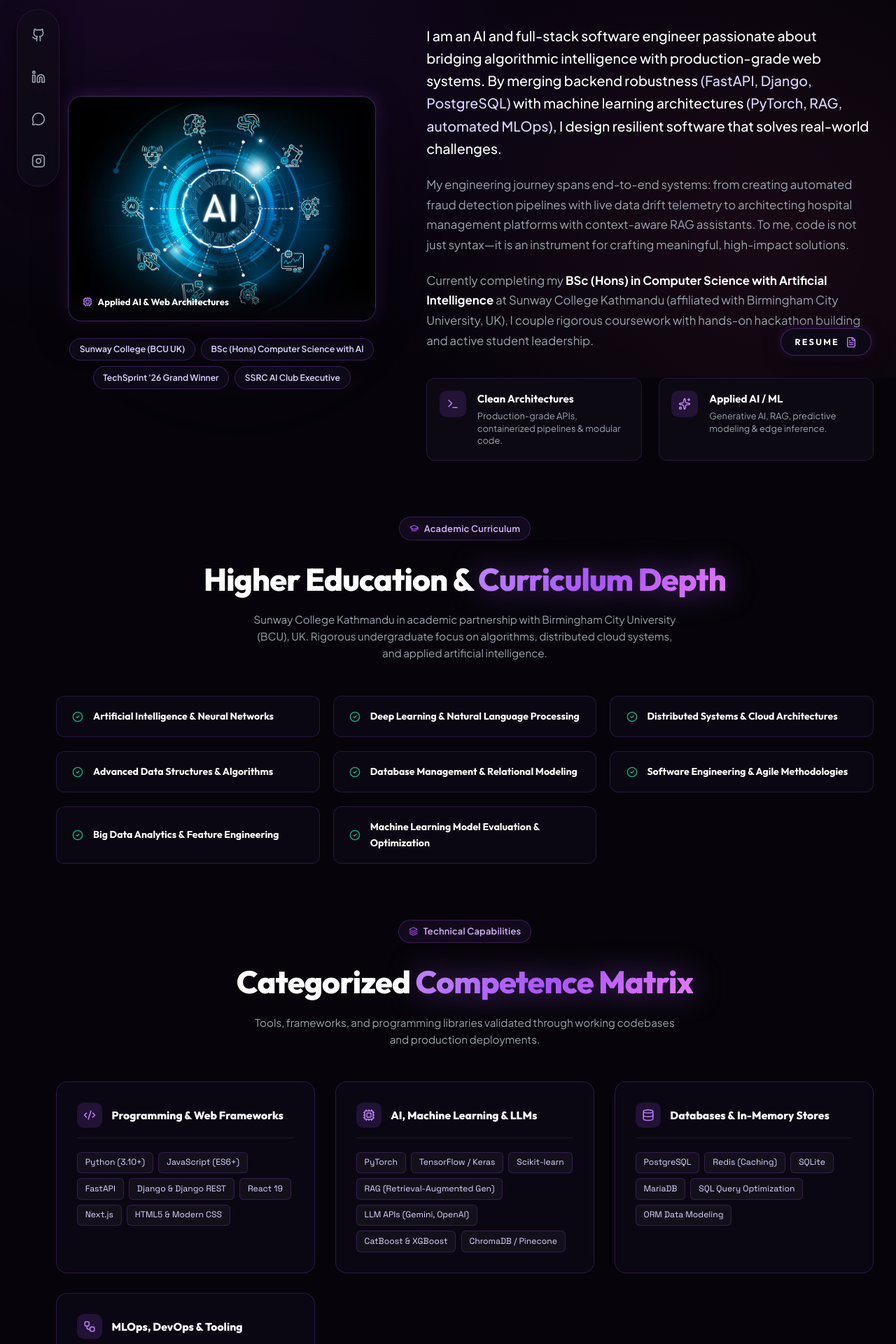
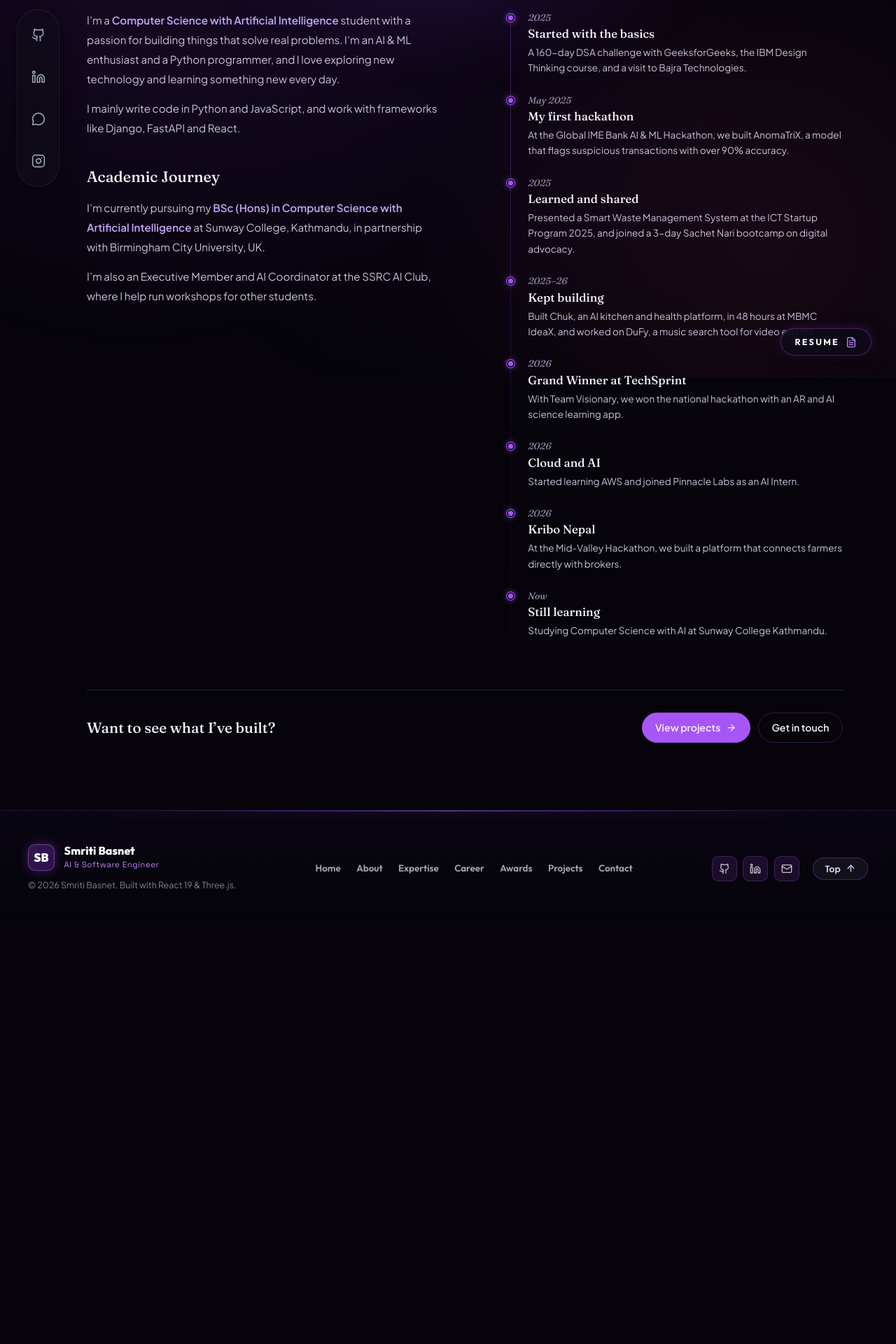
Before and after one commit to Smritibasnet09/Personal-Portfolio, a React (Vite) app: page /about in a window 1280 px wide. Shown: the part 260-2180 px from the top of the page at 70% size. After the commit the page ends 1575 px from the top, so only its background shows below. Built offline with nearby package versions, Linux system fonts and the light colour scheme.

Commit message:
New update in about section

```diff
--- a/src/About.jsx
+++ b/src/About.jsx
@@ -1,321 +1,411 @@
-import React from 'react';
+import React, { useEffect, useRef, useState } from 'react';
 import { Link } from 'react-router-dom';
-import DifImg from './assets/dif.png';
-import {
-  GraduationCap,
-  Award,
-  Terminal,
-  Sparkles,
-  Cpu,
-  Layers,
-  Code2,
-  Users,
-  Compass,
-  CheckCircle2,
-  BookOpen,
-  ArrowRight,
-  Database,
-  Workflow,
-} from 'lucide-react';
+import { ArrowRight } from 'lucide-react';
 
-const ACADEMIC_MODULES = [
-  'Artificial Intelligence & Neural Networks',
-  'Deep Learning & Natural Language Processing',
-  'Distributed Systems & Cloud Architectures',
-  'Advanced Data Structures & Algorithms',
-  'Database Management & Relational Modeling',
-  'Software Engineering & Agile Methodologies',
-  'Big Data Analytics & Feature Engineering',
-  'Machine Learning Model Evaluation & Optimization',
-];
+/* ------------------------------------------------------------------ */
+/*  Styles (everything lives in this one file)                        */
+/*  Layout: bio on the left, a small clear journey on the right.      */
+/*  Headings use a serif (Fraunces); body keeps your site's font.     */
+/* ------------------------------------------------------------------ */
 
-const SKILL_MATRIX = [
+const STYLES = `
+@import url('https://fonts.googleapis.com/css2?family=Fraunces:ital,opsz,wght@0,9..144,500;0,9..144,600;1,9..144,500&display=swap');
+
+.ab-section {
+  --ab-line: rgba(168, 85, 247, 0.28);
+  --ab-accent: #a855f7;
+  --ab-text: #f4f1fb;
+  --ab-body: #c9c2dc;
+  --ab-muted: #8f87a8;
+  --ab-hi: #c4a6f5;
+  --ab-serif: 'Fraunces', Georgia, 'Times New Roman', serif;
+
+  position: relative;
+  isolation: isolate;
+  width: 100%;
+  padding: 8rem 2rem 6rem; /* big top padding keeps it clear of the navbar */
+  color: var(--ab-text);
+  overflow-x: clip;
+}
+.ab-section::before {
+  content: '';
+  position: absolute;
+  z-index: -1;
+  top: 60px;
+  left: 50%;
+  width: 700px;
+  height: 300px;
+  max-width: 100%;
+  transform: translateX(-50%);
+  background: radial-gradient(closest-side, rgba(124, 58, 237, 0.16), transparent);
+  filter: blur(30px);
+  pointer-events: none;
+}
+.ab-wrap {
+  max-width: 1080px;
+  margin: 0 auto;
+}
+
+/* ---------- Title ---------- */
+.ab-title {
+  margin: 0 0 3rem;
+  font-family: var(--ab-serif);
+  font-size: clamp(2rem, 5vw, 2.8rem);
+  font-weight: 500;
+  line-height: 1.15;
+  letter-spacing: -0.01em;
+}
+.ab-title em {
+  font-style: italic;
+  color: var(--ab-hi);
+}
+
+/* ---------- Two columns ---------- */
+.ab-cols {
+  display: grid;
+  grid-template-columns: minmax(0, 1fr) minmax(0, 1fr);
+  gap: 4.5rem;
+  align-items: start;
+}
+.ab-left {
+  position: sticky;
+  top: 7rem;
+}
+.ab-h2 {
+  margin: 0 0 0.8rem;
+  font-family: var(--ab-serif);
+  font-size: 1.35rem;
+  font-weight: 500;
+}
+.ab-block {
+  margin-bottom: 2.4rem;
+}
+.ab-block:last-child {
+  margin-bottom: 0;
+}
+.ab-block p {
+  margin: 0 0 0.85rem;
+  font-size: 0.95rem;
+  line-height: 1.85;
+  color: var(--ab-body);
+}
+.ab-block p:last-child {
+  margin-bottom: 0;
+}
+.ab-block strong {
+  font-weight: 600;
+  color: var(--ab-hi);
+}
+
+/* ---------- Journey (small and clear) ---------- */
+.ab-right {
+  padding-left: 1.5rem;
+}
+.ab-line {
+  position: relative;
+  margin: 0;
+  padding: 0;
+  list-style: none;
+}
+.ab-line::before {
+  content: '';
+  position: absolute;
+  top: 8px;
+  bottom: 8px;
+  left: 5px;
+  width: 1px;
+  background: linear-gradient(180deg, var(--ab-line), rgba(168, 85, 247, 0.05));
+}
+.ab-step {
+  position: relative;
+  display: grid;
+  grid-template-columns: 11px minmax(0, 1fr);
+  column-gap: 1.2rem;
+  padding-bottom: 1.5rem;
+  opacity: 0;
+  transform: translateY(12px);
+  transition: opacity 0.55s ease, transform 0.55s cubic-bezier(0.2, 0.7, 0.2, 1);
+}
+.ab-step:last-child {
+  padding-bottom: 0;
+}
+.ab-step.is-seen {
+  opacity: 1;
+  transform: none;
+}
+.ab-dot {
+  position: relative;
+  z-index: 1;
+  width: 11px;
+  height: 11px;
+  margin-top: 0.3rem;
+  background: var(--ab-accent);
+  border: 2px solid #1a0f33;
+  border-radius: 50%;
+  box-shadow: 0 0 0 1px var(--ab-accent), 0 0 10px rgba(168, 85, 247, 0.7);
+}
+.ab-when {
+  display: block;
+  margin-bottom: 0.1rem;
+  font-family: var(--ab-serif);
+  font-size: 0.85rem;
+  font-style: italic;
+  color: var(--ab-muted);
+}
+.ab-step h3 {
+  margin: 0 0 0.25rem;
+  font-family: var(--ab-serif);
+  font-size: 1.05rem;
+  font-weight: 500;
+  line-height: 1.3;
+}
+.ab-step p {
+  margin: 0;
+  font-size: 0.85rem;
+  line-height: 1.65;
+  color: var(--ab-body);
+}
+
+/* ---------- Closing ---------- */
+.ab-end {
+  display: flex;
+  flex-wrap: wrap;
+  align-items: center;
+  justify-content: space-between;
+  gap: 1rem 2rem;
+  margin-top: 4.5rem;
+  padding-top: 2rem;
+  border-top: 1px solid var(--ab-line);
+}
+.ab-end h3 {
+  margin: 0;
+  font-family: var(--ab-serif);
+  font-size: 1.3rem;
+  font-weight: 500;
+}
+.ab-actions {
+  display: flex;
+  flex-wrap: wrap;
+  gap: 0.7rem;
+}
+.ab-btn {
+  display: inline-flex;
+  align-items: center;
+  gap: 0.5rem;
+  padding: 0.6rem 1.15rem;
+  font-size: 0.88rem;
+  font-weight: 600;
+  color: var(--ab-text);
+  text-decoration: none;
+  border: 1px solid var(--ab-line);
+  border-radius: 999px;
+  transition: background 0.2s ease, border-color 0.2s ease;
+}
+.ab-btn:hover {
+  border-color: var(--ab-accent);
+  background: rgba(168, 85, 247, 0.1);
+}
+.ab-btn.is-main {
+  background: var(--ab-accent);
+  border-color: var(--ab-accent);
+}
+.ab-btn.is-main:hover {
+  background: #b46cf8;
+}
+.ab-btn:focus-visible {
+  outline: 2px solid var(--ab-hi);
+  outline-offset: 3px;
+}
+
+/* ---------- Smaller screens: one column ---------- */
+@media (max-width: 900px) {
+  .ab-cols {
+    grid-template-columns: 1fr;
+    gap: 3rem;
+  }
+  .ab-left {
+    position: static;
+  }
+  .ab-right {
+    padding-left: 0;
+  }
+}
+@media (max-width: 600px) {
+  .ab-section {
+    padding: 6.5rem 1.2rem 4rem;
+  }
+  .ab-title {
+    margin-bottom: 2.2rem;
+  }
+  .ab-end {
+    margin-top: 3.4rem;
+  }
+}
+@media (prefers-reduced-motion: reduce) {
+  .ab-step {
+    opacity: 1 !important;
+    transform: none !important;
+    transition: none !important;
+  }
+  .ab-btn {
+    transition: none;
+  }
+}
+`;
+
+/* ------------------------------------------------------------------ */
+/*  Journey (edit here). Keep each text to one short sentence.        */
+/*  when = year or "Mon Year". Order = top to bottom on the page.     */
+/* ------------------------------------------------------------------ */
+
+const JOURNEY = [
   {
-    category: 'Programming & Web Frameworks',
-    icon: <Code2 size={18} />,
-    items: ['Python (3.10+)', 'JavaScript (ES6+)', 'FastAPI', 'Django & Django REST', 'React 19', 'Next.js', 'HTML5 & Modern CSS'],
+    when: '2025',
+    title: 'Started with the basics',
+    text: 'A 160-day DSA challenge with GeeksforGeeks, the IBM Design Thinking course, and a visit to Bajra Technologies.',
   },
   {
-    category: 'AI, Machine Learning & LLMs',
-    icon: <Cpu size={18} />,
-    items: ['PyTorch', 'TensorFlow / Keras', 'Scikit-learn', 'RAG (Retrieval-Augmented Gen)', 'LLM APIs (Gemini, OpenAI)', 'CatBoost & XGBoost', 'ChromaDB / Pinecone'],
+    when: 'May 2025',
+    title: 'My first hackathon',
+    text: 'At the Global IME Bank AI & ML Hackathon, we built AnomaTriX, a model that flags suspicious transactions with over 90% accuracy.',
   },
   {
-    category: 'Databases & In-Memory Stores',
-    icon: <Database size={18} />,
-    items: ['PostgreSQL', 'Redis (Caching)', 'SQLite', 'MariaDB', 'SQL Query Optimization', 'ORM Data Modeling'],
+    when: '2025',
+    title: 'Learned and shared',
+    text: 'Presented a Smart Waste Management System at the ICT Startup Program 2025, and joined a 3-day Sachet Nari bootcamp on digital advocacy.',
   },
   {
-    category: 'MLOps, DevOps & Tooling',
-    icon: <Workflow size={18} />,
-    items: ['Docker & Containerization', 'Apache Airflow (DAGs)', 'MLflow Tracking', 'Evidently AI (Drift)', 'Git & GitHub Workflows', 'Linux / Bash Scripting'],
+    when: '2025–26',
+    title: 'Kept building',
+    text: 'Built Chuk, an AI kitchen and health platform, in 48 hours at MBMC IdeaX, and worked on DuFy, a music search tool for video editors.',
+  },
+  {
+    when: '2026',
+    title: 'Grand Winner at TechSprint',
+    text: 'With Team Visionary, we won the national hackathon with an AR and AI science learning app.',
+  },
+  {
+    when: '2026',
+    title: 'Cloud and AI',
+    text: 'Started learning AWS and joined Pinnacle Labs as an AI Intern.',
+  },
+  {
+    when: '2026',
+    title: 'Kribo Nepal',
+    text: 'At the Mid-Valley Hackathon, we built a platform that connects farmers directly with brokers.',
+  },
+  {
+    when: 'Now',
+    title: 'Still learning',
+    text: 'Studying Computer Science with AI at Sunway College Kathmandu.',
   },
 ];
 
-const LEADERSHIP_MILESTONES = [
-  {
-    role: 'Executive Member & AI Coordinator',
-    org: 'SSRC AI Club — Sunway College Kathmandu',
-    period: '2024 — Present',
-    points: [
-      'Orchestrated 5+ hands-on technical workshops covering PyTorch tensor operations, model fine-tuning, and RAG architectures for 60+ attendees.',
-      'Mentored junior students and peer study groups on pythonic best practices and Kaggle data science workflows.',
-      'Spearheaded internal campus hackathon preparation bootcamps, guiding teams on rapid prototyping and pitching.',
-    ],
-  },
-  {
-    role: 'Active Volunteer & Technology Advocate',
-    org: 'Aaviyanta Foundation & KMC Women Cell',
-    period: '2024',
-    points: [
-      'Conducted digital literacy and technology orientation sessions for young women across local municipal communities.',
-      'Honored with the official Certificate of Appreciation by the Aaviyanta Foundation for proactive grassroots leadership.',
-    ],
-  },
-];
+/* ------------------------------------------------------------------ */
+/*  One step: fades in the first time it scrolls into view            */
+/* ------------------------------------------------------------------ */
 
-const CORE_VALUES = [
-  {
-    title: 'Deterministic Over Black-Box',
-    desc: 'While modern AI offers incredible capability, reliable engineering demands rigorous data validation, explainability metrics, and drift monitoring before production deployment.',
-  },
-  {
-    title: 'Architecture Precedes Implementation',
-    desc: 'Clean database schemas, modular service boundaries, and containerized dependencies prevent technical debt and allow rapid horizontal scaling.',
-  },
-  {
-    title: 'Community-Driven Innovation',
-    desc: 'Knowledge expands through sharing. Mentoring peers and contributing to open-source communities sharpens engineering depth and accelerates collective learning.',
-  },
-];
+function Step({ step }) {
+  const ref = useRef(null);
+  const [seen, setSeen] = useState(false);
+
+  useEffect(() => {
+    const el = ref.current;
+    if (!el) return undefined;
+    if (!('IntersectionObserver' in window)) {
+      setSeen(true);
+      return undefined;
+    }
+    const io = new IntersectionObserver(
+      ([entry]) => {
+        if (entry.isIntersecting) {
+          setSeen(true);
+          io.disconnect();
+        }
+      },
+      { threshold: 0.2 }
+    );
+    io.observe(el);
+    return () => io.disconnect();
+  }, []);
+
+  return (
+    <li ref={ref} className={`ab-step${seen ? ' is-seen' : ''}`}>
+      <span className="ab-dot" aria-hidden="true" />
+      <div>
+        <span className="ab-when">{step.when}</span>
+        <h3>{step.title}</h3>
+        <p>{step.text}</p>
+      </div>
+    </li>
+  );
+}
+
+/* ------------------------------------------------------------------ */
+/*  Page                                                               */
+/* ------------------------------------------------------------------ */
 
 export default function About() {
   return (
-    <section className="about-viewport-section" aria-label="About Smriti Basnet">
-      <div className="about-glow-orb" />
+    <section className="ab-section" aria-label="About Smriti Basnet">
+      <style>{STYLES}</style>
 
-      {/* Page Header */}
-      <div className="section-header-tracked">
-        <span className="tracked-eyebrow">ABOUT ME</span>
-        <h1 className="about-main-heading">
-          Engineering Intelligent Systems with <span className="title-purple-gradient">AI &amp; Scalable Code</span>
+      <div className="ab-wrap">
+        <h1 className="ab-title">
+          Hi, I’m <em>Smriti Basnet</em>
         </h1>
-        <p className="career-subtext">
-          A deep dive into my academic foundations, engineering philosophy, technical toolbox, and leadership contributions.
-        </p>
-      </div>
 
-      {/* Section 1: Visual Identity & Narrative Overview */}
-      <div className="about-grid-layout">
-        {/* Left Side: AI Ecosystem Hologram Card & Credentials */}
-        <div className="about-avatar-column">
-          <div className="about-visual-card">
-            <div className="about-visual-glow" />
-            <div className="about-visual-frame">
-              <img
-                src={DifImg}
-                alt="AI Ecosystem & Intelligence Architecture"
-                className="about-visual-img"
-                loading="lazy"
-              />
-              <div className="about-visual-overlay">
-                <span className="about-visual-label">
-                  <Cpu size={14} className="text-purple" />
-                  <span>Applied AI &amp; Web Architectures</span>
-                </span>
-              </div>
+        <div className="ab-cols">
+          {/* Left: who I am */}
+          <div className="ab-left">
+            <div className="ab-block">
+              <h2 className="ab-h2">Short Bio</h2>
+              <p>
+                I’m a <strong>Computer Science with Artificial Intelligence</strong> student with
+                a passion for building things that solve real problems. I’m an AI &amp; ML
+                enthusiast and a Python programmer, and I love exploring new technology and
+                learning something new every day.
+              </p>
+              <p>
+                I mainly write code in Python and JavaScript, and work with frameworks like
+                Django, FastAPI and React.
+              </p>
+            </div>
+
+            <div className="ab-block">
+              <h2 className="ab-h2">Academic Journey</h2>
+              <p>
+                I’m currently pursuing my{' '}
+                <strong>BSc (Hons) in Computer Science with Artificial Intelligence</strong> at
+                Sunway College, Kathmandu, in partnership with Birmingham City University, UK.
+              </p>
+              <p>
+                I’m also an Executive Member and AI Coordinator at the SSRC AI Club, where I help
+                run workshops for other students.
+              </p>
             </div>
           </div>
 
-          {/* Key Badges */}
-          <div className="about-tags-row">
-            <span className="tech-badge-glow">Sunway College (BCU UK)</span>
-            <span className="tech-badge-glow">BSc (Hons) Computer Science with AI</span>
-            <span className="tech-badge-glow">TechSprint '26 Grand Winner</span>
-            <span className="tech-badge-glow">SSRC AI Club Executive</span>
+          {/* Right: my journey */}
+          <div className="ab-right">
+            <h2 className="ab-h2">My journey so far</h2>
+            <ol className="ab-line">
+              {JOURNEY.map((step) => (
+                <Step key={step.title} step={step} />
+              ))}
+            </ol>
           </div>
         </div>
 
-        {/* Right Side: Narrative Copy */}
-        <div className="about-text-column">
-          <div className="about-copy-card">
-            <p className="about-lead-paragraph">
-              I am an AI and full-stack software engineer passionate about bridging algorithmic intelligence with production-grade web systems.
-              By merging backend robustness <em>(FastAPI, Django, PostgreSQL)</em> with machine learning architectures <em>(PyTorch, RAG, automated MLOps)</em>,
-              I design resilient software that solves real-world challenges.
-            </p>
-
-            <p className="about-body-paragraph">
-              My engineering journey spans end-to-end systems: from creating automated fraud detection pipelines with live data drift telemetry
-              to architecting hospital management platforms with context-aware RAG assistants. To me, code is not just syntax—it is an instrument
-              for crafting meaningful, high-impact solutions.
-            </p>
-
-            <p className="about-body-paragraph">
-              Currently completing my <strong>BSc (Hons) in Computer Science with Artificial Intelligence</strong> at Sunway College Kathmandu
-              (affiliated with Birmingham City University, UK), I couple rigorous coursework with hands-on hackathon building and active student leadership.
-            </p>
-
-            {/* Quick Feature Pillars */}
-            <div className="about-pillars-grid">
-              <div className="pillar-item">
-                <div className="pillar-icon">
-                  <Terminal size={18} />
-                </div>
-                <div>
-                  <h4 className="pillar-title">Clean Architectures</h4>
-                  <p className="pillar-desc">Production-grade APIs, containerized pipelines &amp; modular code.</p>
-                </div>
-              </div>
-
-              <div className="pillar-item">
-                <div className="pillar-icon">
-                  <Sparkles size={18} />
-                </div>
-                <div>
-                  <h4 className="pillar-title">Applied AI / ML</h4>
-                  <p className="pillar-desc">Generative AI, RAG, predictive modeling &amp; edge inference.</p>
-                </div>
-              </div>
-            </div>
-          </div>
-        </div>
-      </div>
-
-      {/* Section 2: Academic Foundations & Coursework */}
-      <div className="about-academic-container">
-        <div className="academic-header">
-          <div className="career-badge-pill">
-            <GraduationCap size={13} className="career-badge-icon" />
-            <span>Academic Curriculum</span>
-          </div>
-          <h2 className="academic-title">
-            Higher Education &amp; <span className="title-purple-gradient">Curriculum Depth</span>
-          </h2>
-          <p className="academic-desc">
-            Sunway College Kathmandu in academic partnership with Birmingham City University (BCU), UK.
-            Rigorous undergraduate focus on algorithms, distributed cloud systems, and applied artificial intelligence.
-          </p>
-        </div>
-
-        <div className="academic-modules-grid">
-          {ACADEMIC_MODULES.map((module) => (
-            <div key={module} className="module-item-card">
-              <CheckCircle2 size={16} className="module-check-icon" />
-              <span className="module-name">{module}</span>
-            </div>
-          ))}
-        </div>
-      </div>
-
-      {/* Section 3: Technical Skills Matrix */}
-      <div className="about-skills-matrix-section">
-        <div className="academic-header">
-          <div className="career-badge-pill">
-            <Layers size={13} className="career-badge-icon" />
-            <span>Technical Capabilities</span>
-          </div>
-          <h2 className="academic-title">
-            Categorized <span className="title-purple-gradient">Competence Matrix</span>
-          </h2>
-          <p className="academic-desc">
-            Tools, frameworks, and programming libraries validated through working codebases and production deployments.
-          </p>
-        </div>
-
-        <div className="skills-matrix-grid">
-          {SKILL_MATRIX.map((group) => (
-            <div key={group.category} className="matrix-category-card">
-              <div className="matrix-card-header">
-                <div className="matrix-icon-box">{group.icon}</div>
-                <h3 className="matrix-group-title">{group.category}</h3>
-              </div>
-              <div className="matrix-items-wrap">
-                {group.items.map((item) => (
-                  <span key={item} className="matrix-item-pill">
-                    {item}
-                  </span>
-                ))}
-              </div>
-            </div>
-          ))}
-        </div>
-      </div>
-
-      {/* Section 4: Leadership & Community Impact */}
-      <div className="about-leadership-section">
-        <div className="academic-header">
-          <div className="career-badge-pill">
-            <Users size={13} className="career-badge-icon" />
-            <span>Leadership &amp; Mentorship</span>
-          </div>
-          <h2 className="academic-title">
-            Community Leadership &amp; <span className="title-purple-gradient">Peer Mentorship</span>
-          </h2>
-          <p className="academic-desc">
-            Fostering technical growth, organizing campus workshops, and empowering young women in STEM.
-          </p>
-        </div>
-
-        <div className="leadership-cards-stack">
-          {LEADERSHIP_MILESTONES.map((item) => (
-            <div key={item.role} className="leadership-card">
-              <div className="leadership-card-head">
-                <div>
-                  <h3 className="leadership-role-title">{item.role}</h3>
-                  <span className="leadership-org-text">{item.org}</span>
-                </div>
-                <span className="leadership-period-badge">{item.period}</span>
-              </div>
-              <ul className="leadership-points-list">
-                {item.points.map((pt, idx) => (
-                  <li key={idx} className="leadership-point-item">
-                    <span className="leadership-bullet-dot" />
-                    <span>{pt}</span>
-                  </li>
-                ))}
-              </ul>
-            </div>
-          ))}
-        </div>
-      </div>
-
-      {/* Section 5: Core Engineering Values */}
-      <div className="about-values-section">
-        <div className="academic-header">
-          <div className="career-badge-pill">
-            <Compass size={13} className="career-badge-icon" />
-            <span>Guiding Principles</span>
-          </div>
-          <h2 className="academic-title">
-            My Engineering <span className="title-purple-gradient">Philosophy</span>
-          </h2>
-        </div>
-
-        <div className="values-grid-three">
-          {CORE_VALUES.map((val) => (
-            <div key={val.title} className="value-card">
-              <h3 className="value-card-title">{val.title}</h3>
-              <p className="value-card-desc">{val.desc}</p>
-            </div>
-          ))}
-        </div>
-      </div>
-
-      {/* Section 6: Next Steps CTA */}
-      <div className="about-page-cta">
-        <div className="cta-banner-inner">
-          <div>
-            <h3 className="cta-banner-title">Interested in reviewing verified codebases?</h3>
-            <p className="cta-banner-desc">Explore end-to-end architectures, open-source repositories, and machine learning pipelines.</p>
-          </div>
-          <div className="cta-banner-actions">
-            <Link to="/projects" className="btn-purple-glow">
-              <span>View Projects</span>
+        <div className="ab-end">
+          <h3>Want to see what I’ve built?</h3>
+          <div className="ab-actions">
+            <Link to="/projects" className="ab-btn is-main">
+              <span>View projects</span>
               <ArrowRight size={15} />
             </Link>
-            <Link to="/contact" className="btn-ghost-glass">
-              <span>Get in Touch</span>
+            <Link to="/contact" className="ab-btn">
+              <span>Get in touch</span>
             </Link>
           </div>
         </div>
```
